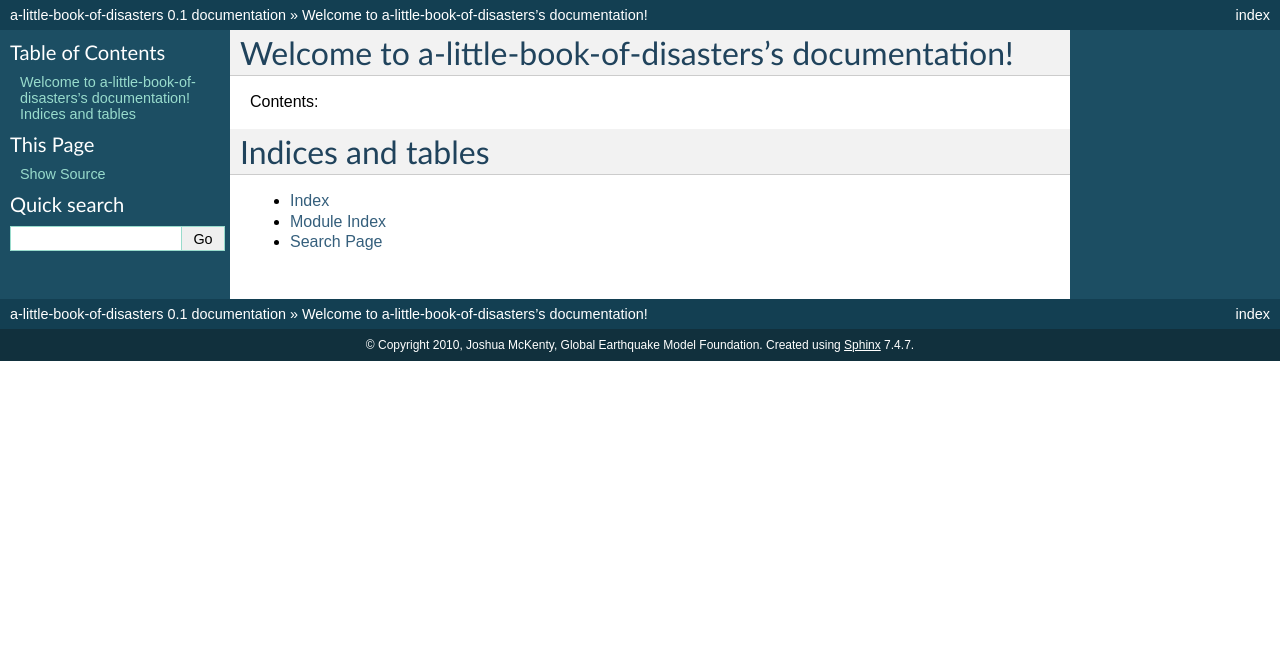
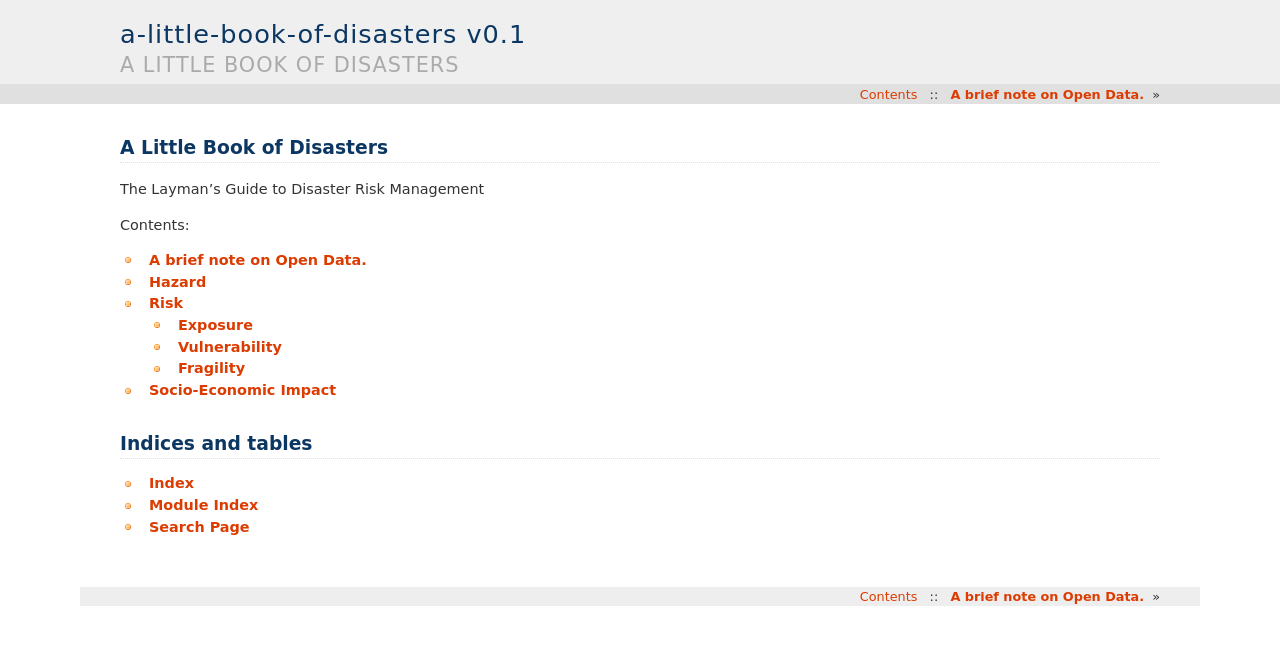
Before and after one commit to joshuamckenty/a-little-book-of-disasters, a Sphinx documentation site: the page built from source/index.rst, in a window 1280 px wide. Shown: the top 645 px of the page. Built offline with Sphinx 7.4.7, drawn with Linux system fonts in a browser that asks for light colours; formulas are drawn with MathJax 3.

Commit message:
Rough framework for book. Theme changes.

```diff
--- /dev/null
+++ b/source/Exposure.rst
@@ -0,0 +1,4 @@
+.. comments go here
+
+Exposure
+======================================================
--- /dev/null
+++ b/source/Fragility.rst
@@ -0,0 +1,4 @@
+.. comments go here
+
+Fragility
+======================================================
--- /dev/null
+++ b/source/Hazard.rst
@@ -0,0 +1,4 @@
+.. comments go here
+
+Hazard
+======================================================
--- /dev/null
+++ b/source/OpenData.rst
@@ -0,0 +1,4 @@
+.. comments go here
+
+A brief note on Open Data.
+======================================================
--- /dev/null
+++ b/source/Risk.rst
@@ -0,0 +1,10 @@
+.. comments go here
+
+Risk
+======================================================
+
+.. toctree::
+
+   Exposure
+   Vulnerability
+   Fragility
--- /dev/null
+++ b/source/SocioEconomicImpact.rst
@@ -0,0 +1,4 @@
+.. comments go here
+
+Socio-Economic Impact
+======================================================
--- /dev/null
+++ b/source/Vulnerability.rst
@@ -0,0 +1,4 @@
+.. comments go here
+
+Vulnerability
+======================================================
--- a/source/conf.py
+++ b/source/conf.py
@@ -91,7 +91,11 @@ pygments_style = 'sphinx'
 
 # The theme to use for HTML and HTML Help pages.  See the documentation for
 # a list of builtin themes.
-html_theme = 'default'
+html_theme = 'haiku'
+#html_theme_options = {
+    # "rightsidebar": "true",
+    # "relbarbgcolor": "black"
+#}
 
 # Theme options are theme-specific and customize the look and feel of a theme
 # further.  For a list of options available for each theme, see the
@@ -104,6 +108,7 @@ html_theme = 'default'
 # The name for this set of Sphinx documents.  If None, it defaults to
 # "<project> v<release> documentation".
 #html_title = None
+html_title = "%s v%s" % (project, release)
 
 # A shorter title for the navigation bar.  Default is the same as html_title.
 #html_short_title = None
@@ -151,9 +156,11 @@ html_static_path = ['.static']
 
 # If true, "Created using Sphinx" is shown in the HTML footer. Default is True.
 #html_show_sphinx = True
+html_show_sphinx = False
 
 # If true, "(C) Copyright ..." is shown in the HTML footer. Default is True.
 #html_show_copyright = True
+html_show_copyright = False
 
 # If true, an OpenSearch description file will be output, and all pages will
 # contain a <link> tag referring to it.  The value of this option must be the
--- a/source/index.rst
+++ b/source/index.rst
@@ -3,13 +3,19 @@
    You can adapt this file completely to your liking, but it should at least
    contain the root `toctree` directive.
 
-Welcome to a-little-book-of-disasters's documentation!
+A Little Book of Disasters
 ======================================================
+The Layman's Guide to Disaster Risk Management
 
 Contents:
 
 .. toctree::
    :maxdepth: 2
+
+   OpenData
+   Hazard
+   Risk
+   SocioEconomicImpact
 
 Indices and tables
 ==================
```
